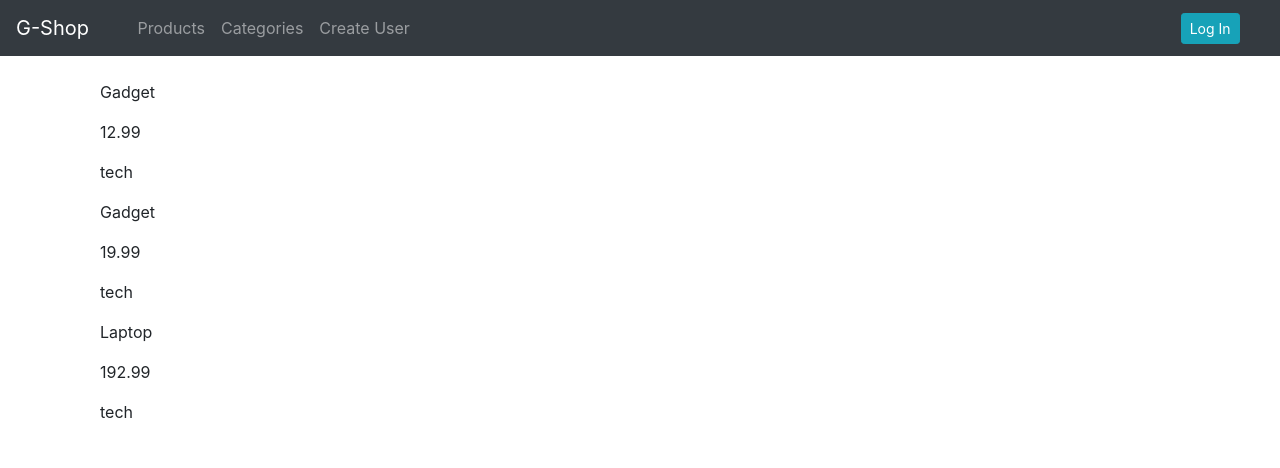
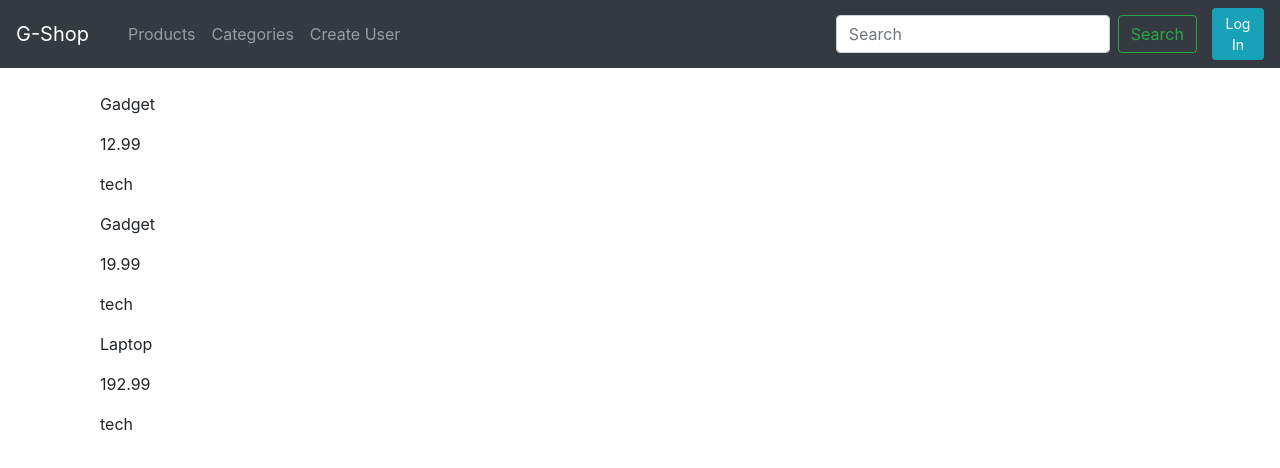
Before and after one commit to JimKalp/G-Shop, a React (Create React App) app in the folder ui/: page / in a window 1280 px wide. Shown: the top 468 px of the page. Built offline with nearby package versions, Linux system fonts and the light colour scheme; no server answers.

Commit message:
Add search bar

```diff
--- a/ui/src/components/ProductList.js
+++ b/ui/src/components/ProductList.js
@@ -1,14 +1,28 @@
-import React from 'react'
-import Product from './Product'
+import React, { useState, useEffect } from "react";
+import Product from "./Product";
 
-const ProductList = ({ products }) => {
-    return (
-        <div>
-            {products.map((product) => {
-                return <Product product={product}/>
-            })}
-        </div>
-    )
-}
+const ProductList = ({ products, location }) => {
+  const [_products, setProducts] = useState([]);
+  console.log(location, _products);
+  const _filter = location?.state?.filter;
+  let p = [];
+  if (_filter) {
+    p = products.filter((product) =>
+      product.description.search(_filter) >= 0 ? true : false
+    );
+  } else {
+    p = products;
+  }
+  useEffect(() => {
+    setProducts(p);
+  });
+  return (
+    <div>
+      {_products.map((product) => {
+        return <Product product={product} />;
+      })}
+    </div>
+  );
+};
 
-export default ProductList
+export default ProductList;
--- a/ui/src/components/navbar.component.js
+++ b/ui/src/components/navbar.component.js
@@ -32,6 +32,7 @@ class Navbar extends Component {
     this.state = {
       username: "",
       isAuthenticated: false,
+      search: "",
     };
     axios.get("/secret").then((data) => {
       this.setState({ username: data.data.username, isAuthenticated: true });
@@ -72,14 +73,30 @@ class Navbar extends Component {
                 </Link>
               </li>
             </ul>
+            <form className="form-inline">
+              <input
+                className="form-control mr-sm-2"
+                type="search"
+                placeholder="Search"
+                aria-label="Search"
+                onChange={(event) =>
+                  this.setState({ search: event.target.value })
+                }
+              />
+              <Link
+                to={{ pathname: "/", state: { filter: this.state.search } }}
+                className="btn btn-outline-success my-2 my-sm-0"
+              >
+                Search
+              </Link>
+            </form>
+          </div>
+        </div>
         <ul className="navbar-nav">
           {!auth && (
             <li className="nav-item">
               <div className="btn-nav">
-                    <Link
-                      to="/login"
-                      className="btn btn-info btn-sm navbar-btn"
-                    >
+                <Link to="/login" className="btn btn-info btn-sm navbar-btn">
                   Log In
                 </Link>
               </div>
@@ -98,8 +115,6 @@ class Navbar extends Component {
             </li>
           )}
         </ul>
-          </div>
-        </div>
       </nav>
     );
   }
```
Lines whose indentation alone changed are shown as unchanged.
